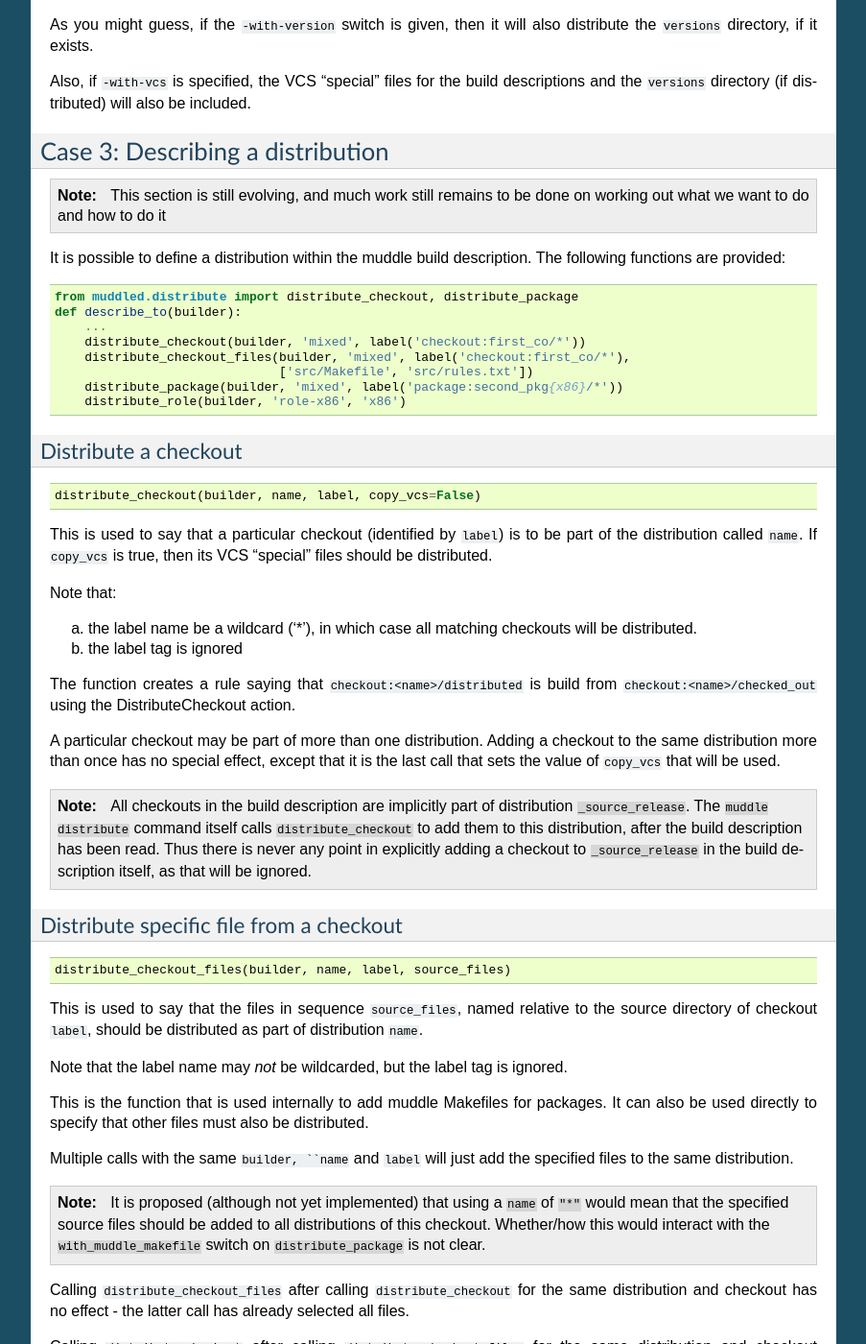
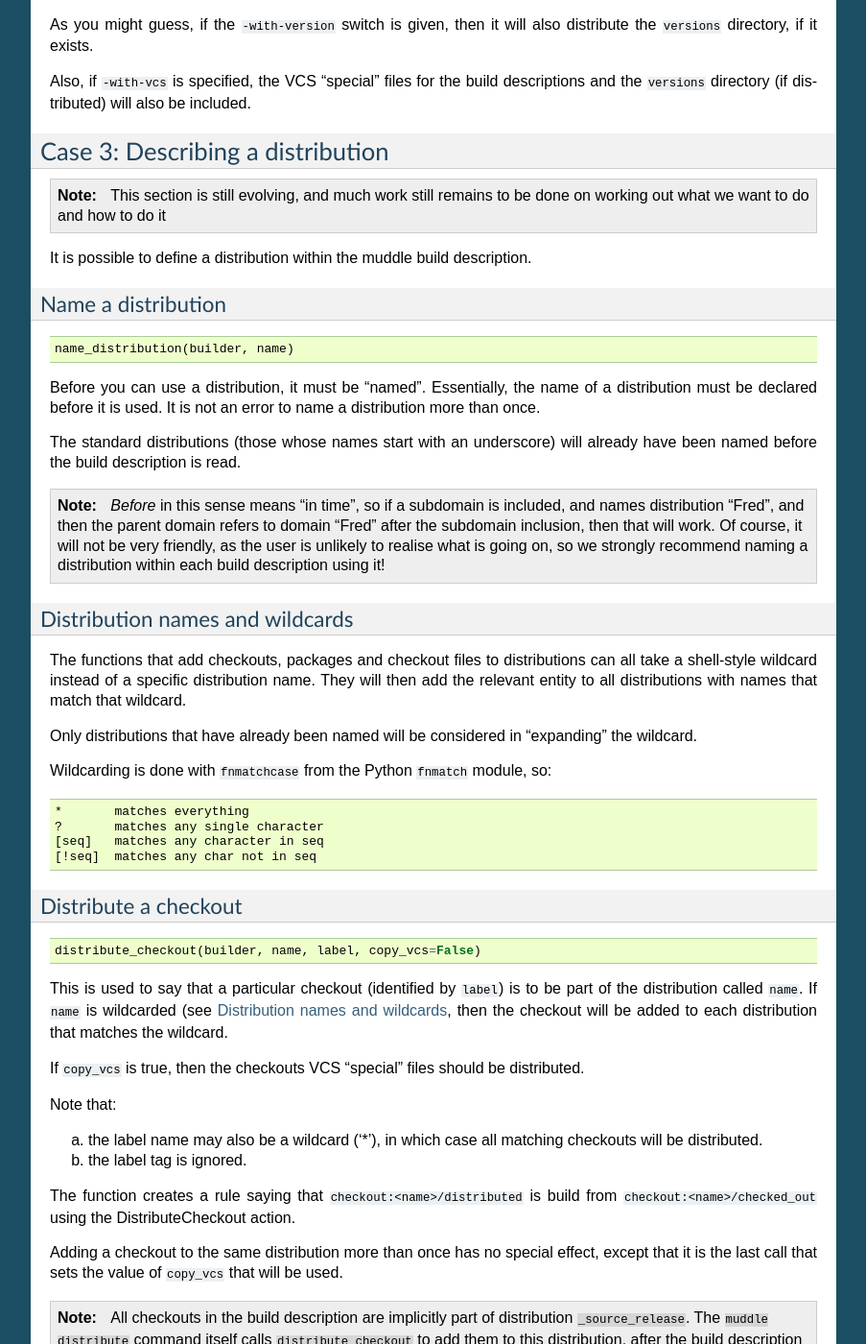
Before and after one commit to kynesim/muddle, a Sphinx documentation site: the page built from docs/distribute.txt, in a window 1280 px wide and 1400 px high, scrolled down 3390 px. Shown: the whole window at 96% size, without its empty margins (198-1101 px from the left). Built offline with Sphinx 7.4.7, drawn with Linux system fonts in a browser that asks for light colours; some of the changed text lies outside the part shown.

Commit message:
Documentation, bugfixes, better query commands

```diff
--- a/docs/distribute.txt
+++ b/docs/distribute.txt
@@ -214,16 +214,44 @@
    done on working out what we want to do and how to do it
 
 It is possible to define a distribution within the muddle build description.
-The following functions are provided::
 
-  from muddled.distribute import distribute_checkout, distribute_package
-  def describe_to(builder):
-      ...
-      distribute_checkout(builder, 'mixed', label('checkout:first_co/*'))
-      distribute_checkout_files(builder, 'mixed', label('checkout:first_co/*'),
-                                ['src/Makefile', 'src/rules.txt'])
-      distribute_package(builder, 'mixed', label('package:second_pkg{x86}/*'))
-      distribute_role(builder, 'role-x86', 'x86')
+Name a distribution
+-------------------
+::
+
+  name_distribution(builder, name)
+
+Before you can use a distribution, it must be "named". Essentially, the name
+of a distribution must be declared before it is used. It is not an error to
+name a distribution more than once.
+
+The standard distributions (those whose names start with an underscore) will
+already have been named before the build description is read.
+
+.. note:: *Before* in this sense means "in time", so if a subdomain is
+   included, and names distribution "Fred", and then the parent domain
+   refers to domain "Fred" after the subdomain inclusion, then that will
+   work. Of course, it will not be very friendly, as the user is unlikely
+   to realise what is going on, so we strongly recommend naming a distribution
+   within each build description using it!
+
+Distribution names and wildcards
+--------------------------------
+The functions that add checkouts, packages and checkout files to distributions
+can all take a shell-style wildcard instead of a specific distribution name.
+They will then add the relevant entity to all distributions with names that
+match that wildcard.
+
+Only distributions that have already been named will be considered in
+"expanding" the wildcard.
+
+Wildcarding is done with ``fnmatchcase`` from the Python ``fnmatch`` module,
+so::
+
+            *       matches everything
+            ?       matches any single character
+            [seq]   matches any character in seq
+            [!seq]  matches any char not in seq
 
 Distribute a checkout
 ---------------------
@@ -232,22 +260,25 @@
   distribute_checkout(builder, name, label, copy_vcs=False)
 
 This is used to say that a particular checkout (identified by ``label``) is to
-be part of the distribution called ``name``. If ``copy_vcs`` is true, then its
-VCS "special" files should be distributed.
+be part of the distribution called ``name``. If ``name`` is wildcarded (see
+`Distribution names and wildcards`_, then the checkout will be added to each
+distribution that matches the wildcard.
+
+If ``copy_vcs`` is true, then the checkouts VCS "special" files should be
+distributed.
 
 Note that:
 
-a. the label name be a wildcard ('*'), in which case all matching
+a. the label name may also be a wildcard ('*'), in which case all matching
    checkouts will be distributed.
-b. the label tag is ignored
+b. the label tag is ignored.
 
 The function creates a rule saying that ``checkout:<name>/distributed`` is
 build from ``checkout:<name>/checked_out`` using the DistributeCheckout action.
 
-A particular checkout may be part of more than one distribution. Adding a
-checkout to the same distribution more than once has no special effect, except
-that it is the last call that sets the value of ``copy_vcs`` that will be
-used.
+Adding a checkout to the same distribution more than once has no special
+effect, except that it is the last call that sets the value of ``copy_vcs``
+that will be used.
 
 .. note:: All checkouts in the build description are implicitly part of
    distribution ``_source_release``. The ``muddle distribute`` command itself
@@ -256,8 +287,8 @@
    explicitly adding a checkout to ``_source_release`` in the build
    description itself, as that will be ignored.
 
-Distribute specific file from a checkout
-----------------------------------------
+Distribute specific files from a checkout
+-----------------------------------------
 ::
 
   distribute_checkout_files(builder, name, label, source_files)
@@ -265,6 +296,9 @@
 This is used to say that the files in sequence ``source_files``, named
 relative to the source directory of checkout ``label``, should be distributed
 as part of distribution ``name``.
+
+If ``name`` is wildcarded (see `Distribution names and wildcards`_, then the
+files will be added to each distribution that matches the wildcard.
 
 Note that the label name may *not* be wildcarded, but the label tag is
 ignored.
@@ -275,11 +309,6 @@
 
 Multiple calls with the same ``builder, ``name`` and ``label`` will just add
 the specified files to the same distribution.
-
-.. note:: It is proposed (although not yet implemented) that using a ``name``
-   of ``"*"`` would mean that the specified source files should be added to
-   all distributions of this checkout. Whether/how this would interact with
-   the ``with_muddle_makefile`` switch on ``distribute_package`` is not clear.
 
 Calling ``distribute_checkout_files`` after calling ``distribute_checkout``
 for the same distribution and checkout has no effect - the latter call has
@@ -314,14 +343,17 @@
   distribute_package(builder, name, label, obj=False, install=True,
                      with_muddle_makefile=True)
 
+
 This is used to say that a particular package (identified by ``label``) is to
-be part of the distribution called ``name``.
+be part of the distribution called ``name``. If ``name`` is wildcarded (see
+`Distribution names and wildcards`_, then the package will be added to each
+distribution that matches the wildcard.
 
 Note that:
 
-a. the label name and role may be wildcards ('*'), in which case all matching
-   packages will be distributed.
-b. the label tag is ignored
+a. the label name and role may also be wildcards ('*'), in which case all
+   matching packages will be distributed.
+b. the label tag is ignored.
 
 If ``obj`` is true, then the ``obj/<package-name>/<role>`` directory for
 ``label`` will be distributed.
@@ -347,10 +379,10 @@
 `package:<name>{<role>)/distributed`` is built from
 ``package:<name>{<role>}/postinstalled`` using the DistributePackage action.
 
-A particular package may be part of more than one distribution. Adding a
-package to the same distribution more than once has no special effect, except
-that it is the last call that sets the value of ``obj``, ``install`` and
-``with_muddle_makefile`` that will be used for that distribution.
+Adding a package to the same distribution more than once has no special
+effect, except that it is the last call that sets the value of ``obj``,
+``install`` and ``with_muddle_makefile`` that will be used for that
+distribution.
 
 .. note:: All packages in the build description are implicitly part of
    distribution ``_binary_release``. The ``muddle distribute`` command itself
@@ -362,57 +394,14 @@
 
 Still to consider
 -----------------
-* How this related to licences.
 * Can the function calls be made more concise.
-* Do we want to be able to assign one checkout/package to several distributions
-  in a single call?
-* Do we want to have a single call to assign several checkouts/packages to the
-  same distribution?
-
-* Should adding checkout files to distribution ``"*"`` actually add them to
-  all distributions? This may be essential for saying "you always need
-  ``src/Makefile`` to be able to build this checkout".
-
-Also:
-
 * what is meant to happen if contradictory rules are made for a checkout,
   one via ``distribute_checkout()`` and another via ``distribute_package(...,
   source=True)``?
 
-And even:
+* Should we worry about attempts to (re)build in a binary distributon?
 
-* Should we set an "am_distribution" file in the toplevel ``.muddle`` of a
-  distribution, much as we put an ``am_subdomain`` file in each subdomain's
-  ``.muddle`` directory?
-* If we do, should a "muddle" command in such a tree be restricted? That is,
-
-  * for source(ish) distributions, should we forbig doing anything that would
-    clear the ``/checked_out`` tags (of course, the user can always do this
-    "by hand"). That is, any "muddle" command that operates on checkouts.
-
-  * for binary(ish) distributions, should this do that and also forbid going
-    to any tag "before" ``/built`` (or possibly even ``/postinstalled``).
-    That is, any muddle command that builds packages.
-
-Problems become:
-
-1. How the ``am_subdomain`` file allows us to know the difference between
-   source(ish) and binary(ish) distributions.
-2. What that difference *is* (it's more-or-less simple for ``_source_release``
-   and ``_binary_release``, but not otherwise!)
-
-Perhaps it should have the labels that were distributed in it, one per line,
-and muddle should honour those in some fashion.
-
-Perhaps we *should* put in place ``/distributed`` tags in the *distributed*
-tree, and those should be honoured.
-
-Or perhaps this is all to complex (too complicated, at least) and we should
-thus not attempt to do anything about it (but I for one can see grumbling
-after accicentally typing "muddle distrebuild" in a binary distribution!)
-
-  Although - what does happen if I do that in a binary distribution?
-  ...goes to try it... It says::
+  ::
 
     $ m3 distrebuild package:main_pkg{x86}
     Building: package:main_pkg{x86}/distclean ..
```
Also changed, not shown: 3 other files.
